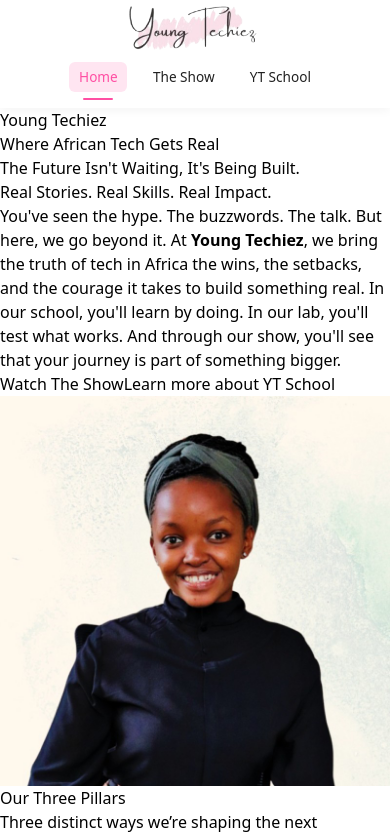
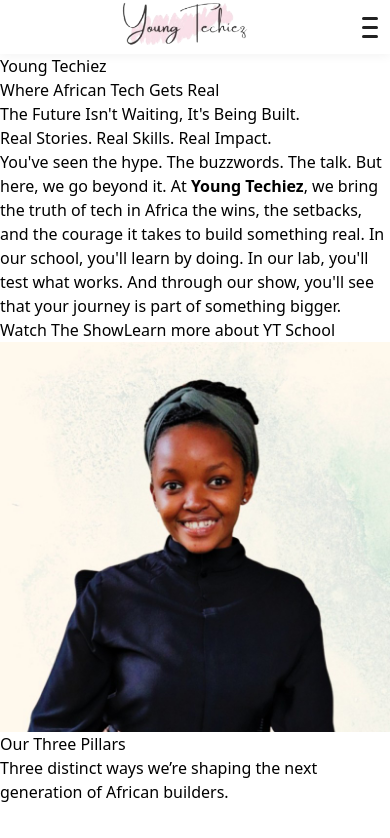
Before and after one commit to Hi-da-ya/yt, a React (Vite) app in the folder client/: page / in a window 390 px wide. Shown: the top 838 px of the page. Built offline with nearby package versions, Linux system fonts and the light colour scheme.

Commit message:
enhance navbar responsivity:hambarger menu for mobile screens

```diff
--- a/client/src/components/Navbar.css
+++ b/client/src/components/Navbar.css
@@ -16,6 +16,7 @@
   justify-content: space-between;
   align-items: center;
   padding: 1rem 2rem;
+  position: relative;
 }
 
 .navbar-logo {
@@ -52,7 +53,7 @@
   display: none; /* Hide text if you only want the logo */
 }
 
-
+/* Navigation Menu Styles */
 .navbar-menu {
   display: flex;
   gap: 2rem;
@@ -92,19 +93,108 @@
   border-radius: 1px;
 }
 
+/* Hamburger Menu Styles */
+.navbar-toggle {
+  display: none;
+  flex-direction: column;
+  justify-content: space-between;
+  width: 30px;
+  height: 21px;
+  background: transparent;
+  border: none;
+  cursor: pointer;
+  padding: 0;
+  z-index: 1001;
+}
+
+.hamburger-line {
+  display: block;
+  height: 3px;
+  width: 100%;
+  background-color: #212121;
+  border-radius: 3px;
+  transition: all 0.3s ease;
+  transform-origin: center;
+}
+
+.navbar-toggle.active .hamburger-line:nth-child(1) {
+  transform: rotate(45deg) translate(6px, 6px);
+}
+
+.navbar-toggle.active .hamburger-line:nth-child(2) {
+  opacity: 0;
+}
+
+.navbar-toggle.active .hamburger-line:nth-child(3) {
+  transform: rotate(-45deg) translate(6px, -6px);
+}
+
+/* Mobile Overlay */
+.navbar-overlay {
+  position: fixed;
+  top: 0;
+  left: 0;
+  right: 0;
+  bottom: 0;
+  background: rgba(0, 0, 0, 0.5);
+  z-index: 998;
+}
+
 /* Mobile Responsive */
 @media (max-width: 768px) {
   .navbar-container {
     padding: 1rem;
   }
 
+  /* Show hamburger button on mobile */
+  .navbar-toggle {
+    display: flex;
+  }
+
+  /* Mobile menu styles */
   .navbar-menu {
-    gap: 1rem;
+    position: fixed;
+    top: 0;
+    right: -100%;
+    width: 80%;
+    max-width: 300px;
+    height: 100vh;
+    background: white;
+    flex-direction: column;
+    justify-content: flex-start;
+    align-items: flex-start;
+    padding: 5rem 2rem 2rem;
+    gap: 0;
+    box-shadow: -5px 0 15px rgba(0, 0, 0, 0.1);
+    transition: right 0.3s ease;
+    z-index: 1000;
+  }
+
+  .navbar-menu.active {
+    right: 0;
   }
 
   .navbar-link {
-    font-size: 0.9rem;
-    padding: 0.4rem 0.8rem;
+    display: block;
+    width: 100%;
+    padding: 1rem 0;
+    font-size: 1.1rem;
+    border-bottom: 1px solid rgba(33, 33, 33, 0.1);
+    border-radius: 0;
+  }
+
+  .navbar-link:last-child {
+    border-bottom: none;
+  }
+
+  .navbar-link.active::after {
+    display: none;
+  }
+
+  .navbar-link.active {
+    background: rgba(255, 79, 163, 0.15);
+    border-radius: 8px;
+    padding-left: 1rem;
   }
 
   .navbar-logo {
@@ -119,20 +209,17 @@
 
 @media (max-width: 480px) {
   .navbar-container {
-    flex-direction: column;
-    gap: 1rem;
-    padding: 1rem;
+    padding: 0.75rem;
   }
 
   .navbar-menu {
-    width: 100%;
-    justify-content: center;
-    flex-wrap: wrap;
+    width: 85%;
+    padding: 4rem 1.5rem 2rem;
   }
 
   .navbar-link {
-    font-size: 0.85rem;
-    padding: 0.3rem 0.6rem;
+    font-size: 1rem;
+    padding: 0.8rem 0;
   }
 
   .navbar-logo {
@@ -143,3 +230,31 @@
     max-width: 120px;
   }
 }
+
+/* Animation for mobile menu items */
+@keyframes slideIn {
+  from {
+    opacity: 0;
+    transform: translateX(20px);
+  }
+  to {
+    opacity: 1;
+    transform: translateX(0);
+  }
+}
+
+.navbar-menu.active .navbar-link {
+  animation: slideIn 0.3s ease forwards;
+}
+
+.navbar-menu.active .navbar-link:nth-child(1) {
+  animation-delay: 0.1s;
+}
+
+.navbar-menu.active .navbar-link:nth-child(2) {
+  animation-delay: 0.2s;
+}
+
+.navbar-menu.active .navbar-link:nth-child(3) {
+  animation-delay: 0.3s;
+}
--- a/client/src/components/Navbar.jsx
+++ b/client/src/components/Navbar.jsx
@@ -1,48 +1,73 @@
-import { Link, useLocation } from 'react-router-dom'
-import './Navbar.css'
-import Logo from '../assets/Logo.png'
-
+import { Link, useLocation } from 'react-router-dom';
+import { useState } from 'react';
+import './Navbar.css';
+import Logo from '../assets/Logo.png';
 
 const Navbar = () => {
-  const location = useLocation()
+  const location = useLocation();
+  const [isMenuOpen, setIsMenuOpen] = useState(false);
+
+  const toggleMenu = () => {
+    setIsMenuOpen(!isMenuOpen);
+  };
+
+  const closeMenu = () => {
+    setIsMenuOpen(false);
+  };
 
   return (
     <nav className="navbar">
       <div className="navbar-container">
-        <Link to="/" className="navbar-logo">
+        <Link to="/" className="navbar-logo" onClick={closeMenu}>
           <img src={Logo} alt="Young Techiez" className="w-40 h-auto" />
         </Link>
 
+        {/* Hamburger Menu Button */}
+        <button
+          className={`navbar-toggle ${isMenuOpen ? 'active' : ''}`}
+          onClick={toggleMenu}
+          aria-label="Toggle navigation menu"
+        >
+          <span className="hamburger-line"></span>
+          <span className="hamburger-line"></span>
+          <span className="hamburger-line"></span>
+        </button>
 
-        <div className="navbar-menu">
+        {/* Navigation Menu */}
+        <div className={`navbar-menu ${isMenuOpen ? 'active' : ''}`}>
           <Link
             to="/"
             className={`navbar-link ${location.pathname === '/' ? 'active' : ''}`}
+            onClick={closeMenu}
           >
             Home
           </Link>
           <Link
             to="/show"
             className={`navbar-link ${location.pathname === '/show' ? 'active' : ''}`}
+            onClick={closeMenu}
           >
             The Show
           </Link>
           <Link
             to="/product-mastery"
             className={`navbar-link ${location.pathname === '/product-mastery' ? 'active' : ''}`}
+            onClick={closeMenu}
           >
             YT School
           </Link>
-          {/* <Link
-            to="/show"
-            className={`navbar-link ${location.pathname.startsWith('/show') ? 'active' : ''}`}
-          >
-            Experiments
-          </Link> */}
         </div>
+
+        {/* Overlay for mobile when menu is open */}
+        {isMenuOpen && (
+          <div
+            className="navbar-overlay"
+            onClick={closeMenu}
+          ></div>
+        )}
       </div>
     </nav>
-  )
-}
+  );
+};
 
-export default Navbar
+export default Navbar;
```
